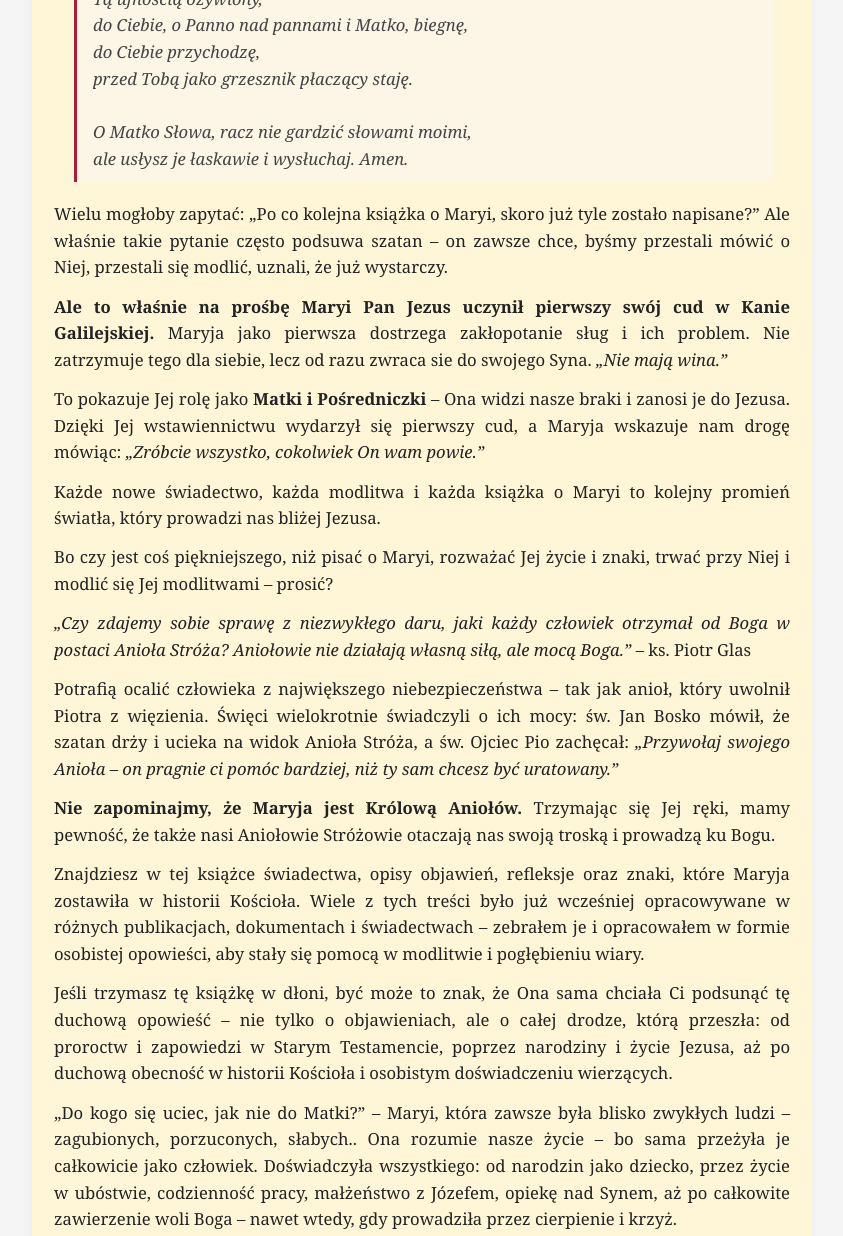
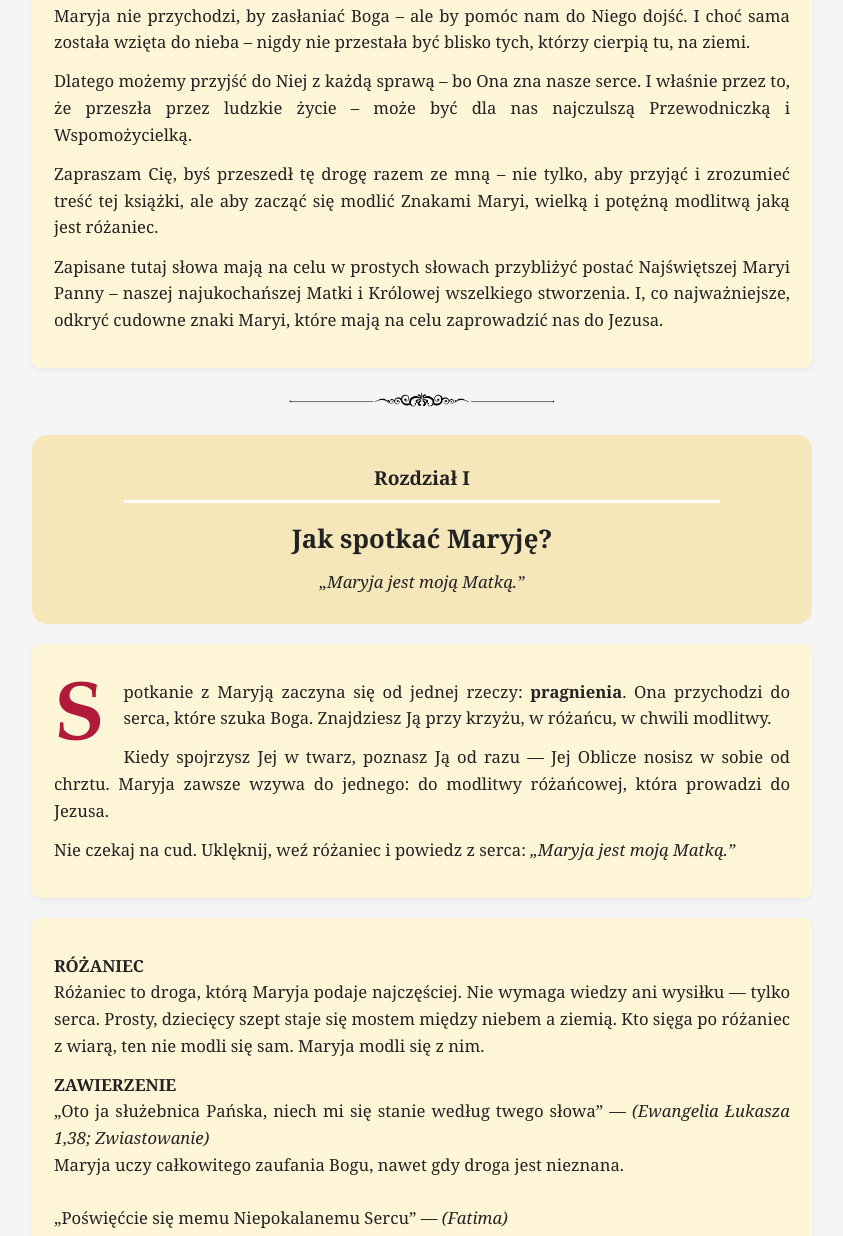
Before and after one commit to drogawiary/Znaki-Maryi, a plain HTML site: page index.html in a window 1280 px wide. Shown: the part 3704-4940 px from the top of the page, without its empty margins (218-1061 px from the left). Drawn offline with Linux system fonts and the light colour scheme.

Commit message:
Update index.html

```diff
--- a/index.html
+++ b/index.html
@@ -267,15 +267,9 @@ blockquote {
 <div class="section">
   <h2 style="text-align:center">🖋️ Od autora</h2>
 
-<p><p><span class="dropcap">D</span><strong>rogi Czytelniku,</strong> to, co tu znajdziesz, jedni potraktują jako zwykłe opowiadania, jak kolejną książkę pisaną ludzką ręką. Inni przyjmą je jako prawdziwe historie spisane pod natchnieniem Boga — duchowy przewodnik, w którym słowa Maryi i świadectwa świętych prowadzą serce ku spotkaniu z Jej Synem.</p>
-
-<p>Historie tutaj zawarte nie są wymyślone, lecz potwierdzone przez rzesze nawróconych ludzi, przez badaczy, a nawet przez tych, którzy nie wierzą, twardo stąpając po ziemi i widząc w świecie jedynie przypadek ewolucji.</p>
-
-<p>Ta książka nie ma jednak na celu na siłę nikogo przekonywać do swoich poglądów, ale jedynie przeciwstawić się kolejny raz tej dziwnej mocy, która za wszelką cenę chce wymazać ze świadomości ludzi obecność Boga i Jego Matki. Każde duchowe przeżycie wyrażone przez pryzmat wrażliwości języka, może akurat trafić do konkretnego serca.
-</p>
-
-<p><em>„Błogosławieni, którzy nie widzieli, a uwierzyli.”</em></a></p>
-
+  <p style="text-align:center; margin-bottom:20px;">
+    <em>„Błogosławieni, którzy nie widzieli, a uwierzyli.”</em>
+  </p>
 
   <blockquote style="font-style:italic; margin-left:20px; color:#444">
     Pomnij, o Najświętsza Panno Maryjo,<br>
@@ -294,54 +288,17 @@ blockquote {
     ale usłysz je łaskawie i wysłuchaj. Amen.
   </blockquote>
 
-  <p>Wielu mogłoby zapytać: „Po co kolejna książka o Maryi, skoro już tyle zostało napisane?”
-    Ale właśnie takie pytanie często podsuwa szatan – on zawsze chce, byśmy przestali mówić o Niej,
-    przestali się modlić, uznali, że już wystarczy.</p>
-<p><strong>Ale to właśnie na prośbę Maryi Pan Jezus uczynił pierwszy swój cud w Kanie Galilejskiej.</strong>
-  Maryja jako pierwsza dostrzega zakłopotanie sług i ich problem. Nie zatrzymuje tego dla siebie,
-  lecz od razu zwraca sie do swojego Syna.
-  <em>„Nie mają wina.”</em></p>
-  <p>To pokazuje Jej rolę jako <strong>Matki i Pośredniczki</strong> – Ona widzi nasze braki i zanosi je do Jezusa.
-  Dzięki Jej wstawiennictwu wydarzył się pierwszy cud, a Maryja wskazuje nam drogę mówiąc:
-  <em>„Zróbcie wszystko, cokolwiek On wam powie.”</em></p>
-  <p>Każde nowe świadectwo,
-    każda modlitwa i każda książka o Maryi to kolejny promień światła, który prowadzi nas bliżej Jezusa.</p>
-
-<p>Bo czy jest coś piękniejszego, niż pisać o Maryi, rozważać Jej życie i znaki,
-trwać przy Niej i modlić się Jej modlitwami – prosić?</p>
-
-<p><em>„Czy zdajemy sobie sprawę z niezwykłego daru, jaki każdy człowiek otrzymał od Boga
-w postaci Anioła Stróża? Aniołowie nie działają własną siłą, ale mocą Boga.”</em> – ks. Piotr Glas</p>
-
-<p>Potrafią ocalić człowieka z największego niebezpieczeństwa – tak jak anioł,
-który uwolnił Piotra z więzienia. Święci wielokrotnie świadczyli o ich mocy:
-św. Jan Bosko mówił, że szatan drży i ucieka na widok Anioła Stróża,
-a św. Ojciec Pio zachęcał: <em>„Przywołaj swojego Anioła – on pragnie ci pomóc bardziej,
-niż ty sam chcesz być uratowany.”</em></p>
-
-<p><strong>Nie zapominajmy, że Maryja jest Królową Aniołów.</strong>
-Trzymając się Jej ręki, mamy pewność, że także nasi Aniołowie Stróżowie otaczają nas
-swoją troską i prowadzą ku Bogu.</p>
-
-  <p>Znajdziesz w tej książce świadectwa, opisy objawień, refleksje oraz znaki, które Maryja zostawiła w historii Kościoła. Wiele z tych treści było już wcześniej opracowywane w różnych publikacjach, dokumentach i świadectwach – zebrałem je i opracowałem  w formie osobistej opowieści, aby stały się pomocą w modlitwie i pogłębieniu wiary.</p>
-
-  <p>Jeśli trzymasz tę książkę w dłoni, być może to znak, że Ona sama chciała Ci podsunąć tę duchową opowieść – nie tylko o objawieniach, ale o całej drodze, którą  przeszła: od proroctw i zapowiedzi w Starym Testamencie, poprzez narodziny i życie Jezusa, aż po duchową obecność w historii Kościoła i osobistym doświadczeniu wierzących.
-
-  <p>„Do kogo się uciec, jak nie do Matki?” – Maryi, która zawsze była blisko zwykłych ludzi – zagubionych, porzuconych, słabych.. Ona rozumie nasze życie – bo sama przeżyła je całkowicie jako człowiek. Doświadczyła wszystkiego: od narodzin jako dziecko, przez życie w ubóstwie, codzienność pracy, małżeństwo z Józefem, opiekę nad Synem, aż po całkowite zawierzenie woli Boga – nawet wtedy, gdy prowadziła przez cierpienie i krzyż.</p>
-
-  <p>Maryja zna radość macierzyństwa, ale i ból niezrozumienia. Zna lęk o dziecko, ucieczkę w nocy, życie w ukryciu. Doświadczyła samotności, trudnych relacji, milczenia Boga i wreszcie niewyobrażalnej męki – śmierci Syna na Jej oczach. Stała pod krzyżem nie jako bezradna ofiara, ale jako ta, która ufa i wierzy, nawet wtedy, gdy wszystko wokół się rozpada.</p>
+  <p><span class="dropcap">K</span>ażde nowe świadectwo, każda modlitwa i każda książka o Maryi to kolejny promień światła, który prowadzi nas bliżej Jezusa.</p>
+
+  <p>Bo czy jest coś piękniejszego, niż pisać o Maryi, rozważać Jej życie i znaki, trwać przy Niej i modlić się Jej modlitwami – prosić?</p>
+
+  <p>Maryja nie przychodzi, by zasłaniać Boga – ale by pomóc nam do Niego dojść. I choć sama została wzięta do nieba – nigdy nie przestała być blisko tych, którzy cierpią tu, na ziemi.</p>
 
   <p>Dlatego możemy przyjść do Niej z każdą sprawą – bo Ona zna nasze serce. I właśnie przez to, że przeszła przez ludzkie życie – może być dla nas najczulszą Przewodniczką i Wspomożycielką.</p>
 
-  <p>Maryja nie przychodzi, by zasłaniać Boga – ale by pomóc nam do Niego dojść. I choć sama została wzięta do nieba – nigdy nie przestała być blisko tych, którzy cierpią tu, na ziemi.</p>
-
-  <p>Zapraszam Cię, byś przeszedł tę drogę razem ze mną – nie tylko, aby przyjąć i zrozumieć treść tej książki,
-    ale aby zacząć się modlić Znakami Maryi. Bo nie chodzi tylko o to, by się zachwycić,
-    wzruszyć czy zatrzymać na pięknych słowach. Dziś wielu szuka niezwykłych doświadczeń –
-    wielkich adoracji, wzniosłych nawróceń, świadectw, pieśni uwielbienia,
-    a najchętniej zewnętrznych znaków. A kiedy ktoś zaproponuje: <em>„Zmówmy razem różaniec.”
-    </em> – to już nie… Czemu tak trudno modlić się na różańcu? Myślę,
-    że w kolejnych rozdziałach tej książki znajdziemy odpowiedź na to pytanie i pokochamy tę piękną modlitwę.</p>
+  <p>Zapraszam Cię, byś przeszedł tę drogę razem ze mną – nie tylko, aby przyjąć i zrozumieć treść tej książki, ale aby zacząć się modlić Znakami Maryi, wielką i potężną modlitwą jaką jest różaniec.</p>
+
+  <p>Zapisane tutaj słowa mają na celu w prostych słowach przybliżyć postać Najświętszej Maryi Panny – naszej najukochańszej Matki i Królowej wszelkiego stworzenia. I, co najważniejsze, odkryć cudowne znaki Maryi, które mają na celu zaprowadzić nas do Jezusa.</p>
 
 </div>
 
```
